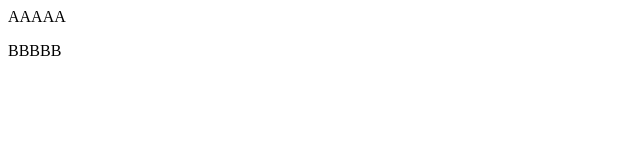
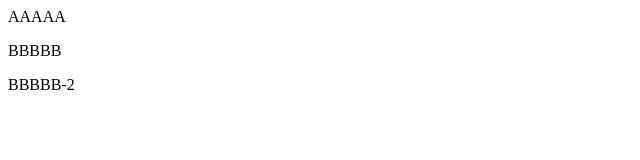
Before and after one commit to jojomango/git-test, a plain HTML site: page index.html in a window 1280 px wide. Shown: the full height of the page, 0-640 px from the left. Drawn offline with Linux system fonts and the light colour scheme.

Commit message:
add bbb 2 in feature b

```diff
--- a/index.html
+++ b/index.html
@@ -1,4 +1,5 @@
 <html>
   <p>AAAAA</p>
   <p>BBBBB</p>
+  <p>BBBBB-2</p>
 </html>
```
